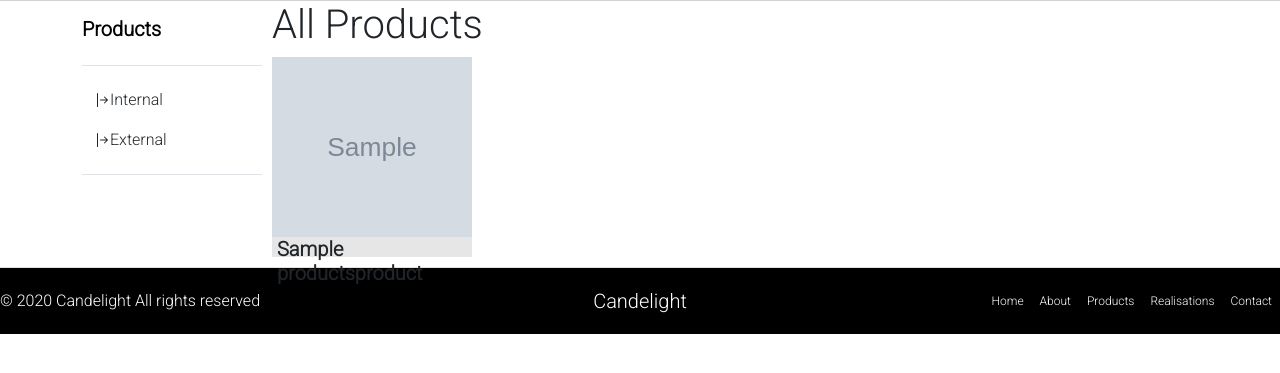
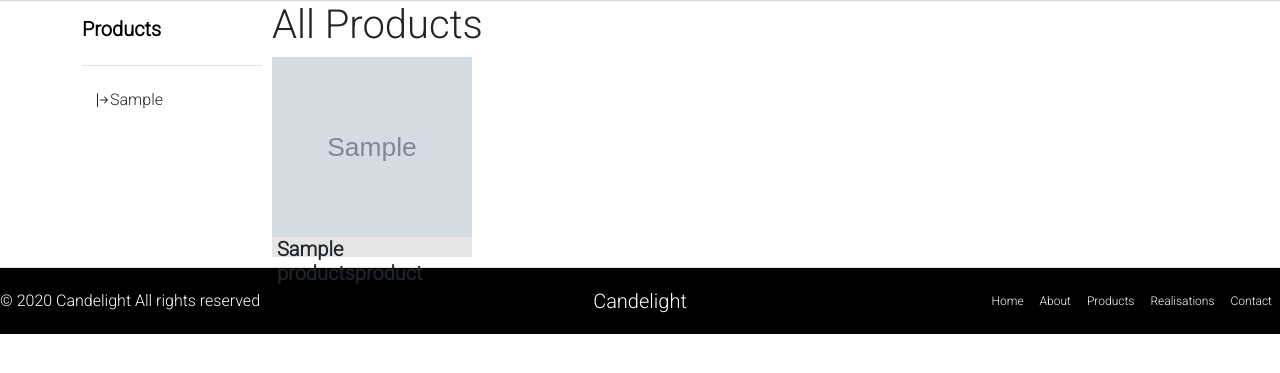
Before and after one commit to Szaitan/Candelight, a Django app: template candelight_website/templates/candelight_website/products_page.html in a window 1280 px wide. Shown: the part 57-430 px from the top of the page. Run offline with Django 4.2, Linux system fonts and the light colour scheme; tables that the repository leaves empty hold one stand-in row (values such as "Sample post"); the template is opened without the code that fills it: values that come from a table or form of the project are taken from there, most other values are stand-ins (such as "Sample title", 1, 10 or a date in 2020); grey boxes marked "Sample" are stand-in pictures.

Commit message:
Rev. 07.06 - Products Page: new dynamic functionality without hardcode

```diff
--- a/candelight_website/templates/candelight_website/products_page.html
+++ b/candelight_website/templates/candelight_website/products_page.html
@@ -1,5 +1,6 @@
 {% extends "base.html" %}
 {% load static %}
+{% load getitem %}
 {% block title %}Our Products{% endblock %}
 
 {% block css_files %}
@@ -7,6 +8,7 @@
 {% endblock %}
 
 {% block content %}
+
 <div class="navigation-bar">
     <div class="container">
         <div class="row">
@@ -14,8 +16,6 @@
         </div>
     </div>
 </div>
-
-
 
 <div class="container">
     <div class="row">
@@ -26,46 +26,23 @@
                     <h4 class="fs-5 fw-semibold mt-3 text-center">Products</h4>
                 </a>
                 <ul class="list-unstyled ps-0">
+                    {% for main_group in main_group_list %}
                         <li class="mb-1">
-                        <button class="btn btn-toggle d-inline-flex align-items-center rounded border-0 collapsed" data-bs-toggle="collapse" data-bs-target="#home-collapse" aria-expanded="false" onclick="toggleArrow(this)">
+                            <button class="btn btn-toggle d-inline-flex align-items-center rounded border-0 collapsed" data-bs-toggle="collapse" data-bs-target="#home-collapse-{{ forloop.counter }}" aria-expanded="false" onclick="toggleArrow(this)">
                                 <svg xmlns="http://www.w3.org/2000/svg" width="16" height="16" fill="currentColor" class="bi bi-arrow-bar-right" viewBox="0 0 16 16">
                                     <path fill-rule="evenodd" d="M6 8a.5.5 0 0 0 .5.5h5.793l-2.147 2.146a.5.5 0 0 0 .708.708l3-3a.5.5 0 0 0 0-.708l-3-3a.5.5 0 0 0-.708.708L12.293 7.5H6.5A.5.5 0 0 0 6 8m-2.5 7a.5.5 0 0 1-.5-.5v-13a.5.5 0 0 1 1 0v13a.5.5 0 0 1-.5.5"/>
                                 </svg>
-                            Internal
+                                {{ main_group }}
                             </button>
-                        <div class="collapse" id="home-collapse" style="">
+                            <div class="collapse" id="home-collapse-{{ forloop.counter }}" style="">
                                 <ul class="btn-toggle-nav list-unstyled fw-normal pb-2 small">
-                                <li><button class="btn btn-outline-dark product-type-btn mx-3 my-1 product-btn" data-type-id="Recessed">Recessed</button></li>
-                                <li><button class="btn btn-outline-dark product-type-btn mx-3 my-1 product-btn" data-type-id="Recessed mounted profile">Recessed mounted profile</button></li>
-                                <li><button class="btn btn-outline-dark product-type-btn mx-3 my-1 product-btn" data-type-id="Surface mounted and suspended: downlight, spotlight">Surface mounted and suspended: downlight, spotlight</button></li>
-                                <li><button class="btn btn-outline-dark product-type-btn mx-3 my-1 product-btn" data-type-id="Surface-mounted and suspended profile">Surface-mounted and suspended profile</button></li>
-                                <li><button class="btn btn-outline-dark product-type-btn mx-3 my-1 product-btn" data-type-id="Architectural">Architectural</button></li>
-                                <li><button class="btn btn-outline-dark product-type-btn mx-3 my-1 product-btn" data-type-id="Track mounted spotlights">Track mounted spotlights</button></li>
-                                <li><button class="btn btn-outline-dark product-type-btn mx-3 my-1 product-btn" data-type-id="Magnetic track Systems">Magnetic track Systems</button></li>
-                                <li><button class="btn btn-outline-dark product-type-btn mx-3 my-1 product-btn" data-type-id="Desktop and standalone">Desktop and standalone</button></li>
-                                <li><button class="btn btn-outline-dark product-type-btn mx-3 my-1 product-btn" data-type-id="Wall fixtures">Wall fixtures</button></li>
+                                    {% for group in sub_group_dic|get_item:main_group %}
+                                        <li><button class="btn btn-outline-dark product-type-btn mx-3 my-1 product-btn" data-type-id="{{ group }}">{{ group }}</button></li>
+                                    {% endfor %}
                                 </ul>
                             </div>
                         </li>
-                    <li class="mb-1">
-                        <button class="btn btn-toggle d-inline-flex align-items-center rounded border-0" data-bs-toggle="collapse" data-bs-target="#dashboard-collapse" aria-expanded="false" onclick="toggleArrow(this)">
-                            <svg xmlns="http://www.w3.org/2000/svg" width="16" height="16" fill="currentColor" class="bi bi-arrow-bar-right" viewBox="0 0 16 16">
-                                <path fill-rule="evenodd" d="M6 8a.5.5 0 0 0 .5.5h5.793l-2.147 2.146a.5.5 0 0 0 .708.708l3-3a.5.5 0 0 0 0-.708l-3-3a.5.5 0 0 0-.708.708L12.293 7.5H6.5A.5.5 0 0 0 6 8m-2.5 7a.5.5 0 0 1-.5-.5v-13a.5.5 0 0 1 1 0v13a.5.5 0 0 1-.5.5"/>
-                            </svg>
-                            External
-                        </button>
-                        <div class="collapse" id="dashboard-collapse">
-                            <ul class="btn-toggle-nav list-unstyled fw-normal pb-1 small">
-                                <li><button class="btn btn-outline-dark product-type-btn mx-3 my-1 product-btn" data-type-id="Park pole">Park pole</button></li>
-                                <li><button class="btn btn-outline-dark product-type-btn mx-3 my-1 product-btn" data-type-id="Park Bollard">Park Bollard</button></li>
-                                <li><button class="btn btn-outline-dark product-type-btn mx-3 my-1 product-btn" data-type-id="Wall and ceiling fixtures">Wall and ceiling fixtures</button></li>
-                                <li><button class="btn btn-outline-dark product-type-btn mx-3 my-1 product-btn" data-type-id="Illumination fixtures">Illumination fixtures</button></li>
-                                <li><button class="btn btn-outline-dark product-type-btn mx-3 my-1 product-btn" data-type-id="In-Ground fixtures">In-Ground fixtures</button></li>
-                                <li><button class="btn btn-outline-dark product-type-btn mx-3 my-1 product-btn" data-type-id="Street luminaries and floodlights">Street luminaries and floodlights</button></li>
-                            </ul>
-                        </div>
-                    </li>
-                    <li class="border-top my-3"></li>
+                    {% endfor %}
                 </ul>
             </div>
         </div>
--- /dev/null
+++ b/candelight_website/templatetags/getitem.py
@@ -0,0 +1,8 @@
+from django import template
+
+register = template.Library()
+
+
+@register.filter(name='get_item')
+def get_item(dictionary, key):
+    return dictionary.get(key)
```
Also changed, not shown: candelight_website/views.py (+30 -2 lines), candelight_website/templatetags/__init__.py (added). Lines whose indentation alone changed are shown as unchanged.
